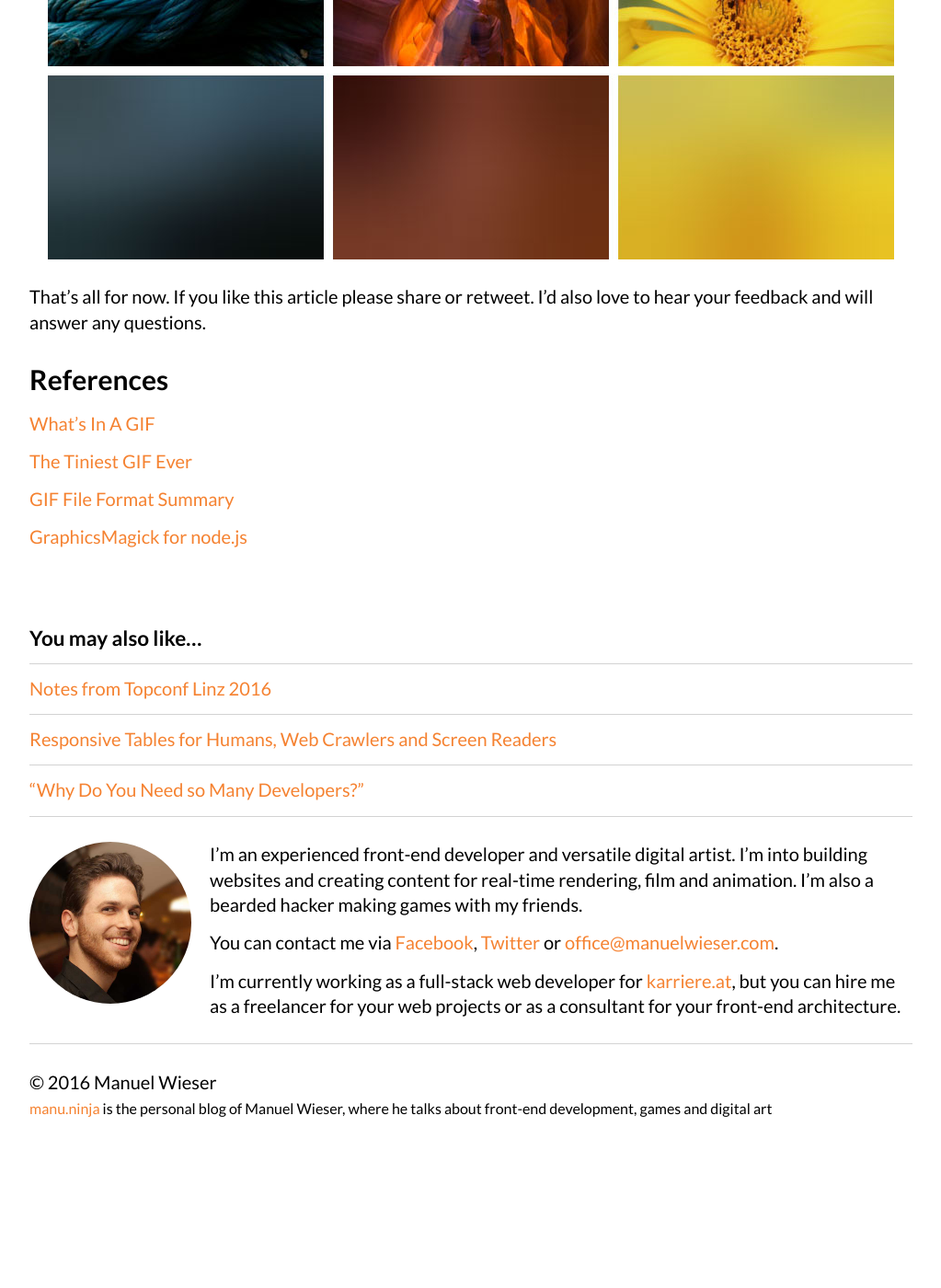
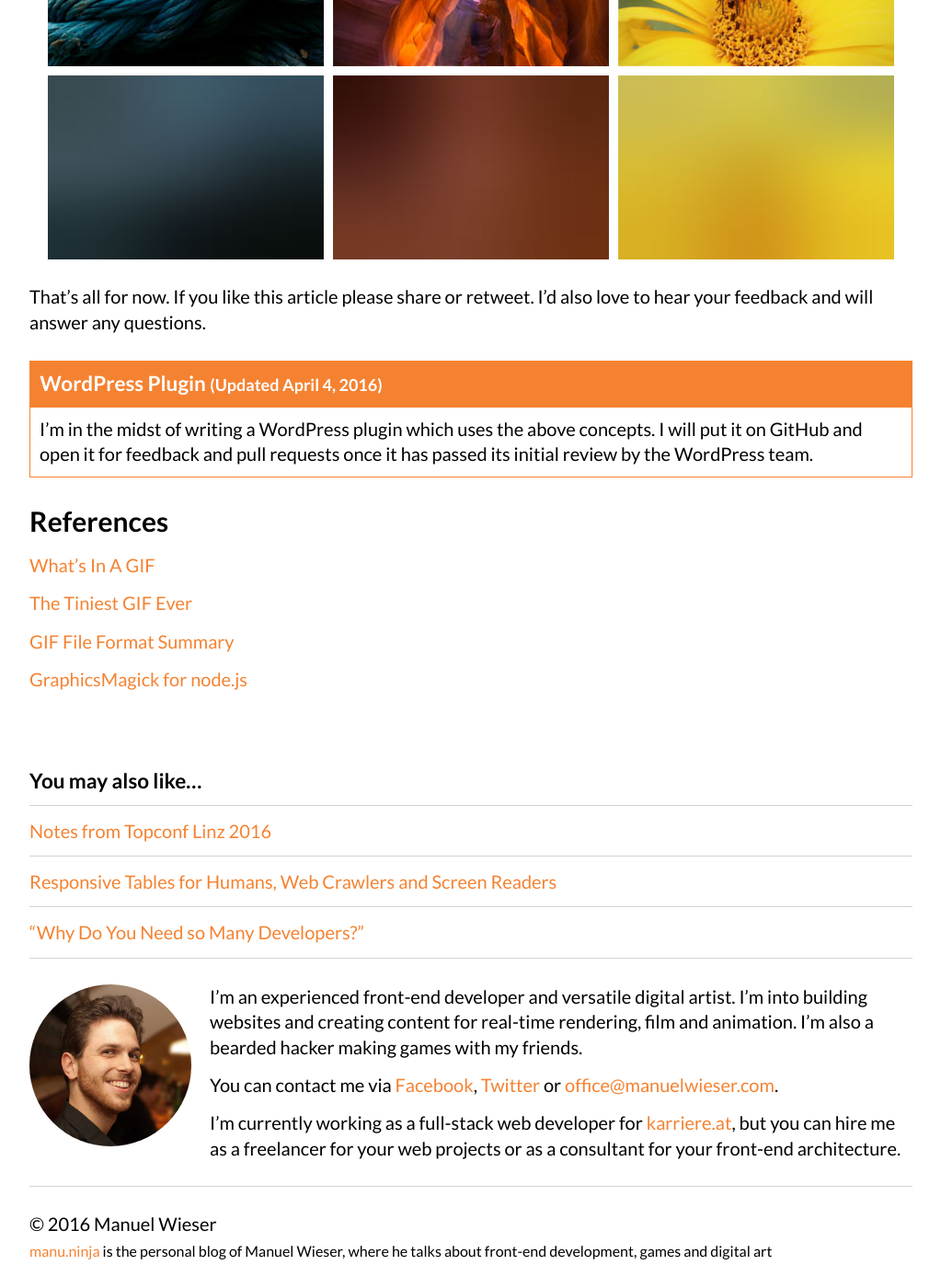
Before and after one commit to Lorti/manu.ninja, a Jekyll site: the page built from _posts/2016-03-09-dominant-colors-for-lazy-loading-images.md, in a window 1280 px wide and 1400 px high, scrolled down 5261 px. Shown: the whole window at 92% size, without its empty margins (128-1151 px from the left). Built offline with Jekyll 4.4.1, drawn with Linux system fonts in a browser that asks for light colours; nearby versions of some CDN libraries; comment, search, counter and statistics services are not loaded; before the commit the page ends 6506 px from its top, so only the background shows below that.

Commit message:
panel for WordPress plugin added

```diff
--- a/_layouts/default.html
+++ b/_layouts/default.html
@@ -1,7 +1,3 @@
----
-layout: compress
----
-
 <!DOCTYPE html>
 <html>
     <head>
--- a/_posts/2016-03-09-dominant-colors-for-lazy-loading-images.md
+++ b/_posts/2016-03-09-dominant-colors-for-lazy-loading-images.md
@@ -157,6 +157,11 @@
 
 That's all for now. If you like this article please share or retweet. I'd also love to hear your feedback and will answer any questions.
 
+<div class="Panel">
+    <h3 class="Panel-heading">WordPress Plugin <small>(Updated April 4, 2016)</small></h3>
+    <p class="Panel-body">I’m in the midst of writing a WordPress plugin which uses the above concepts. I will put it on GitHub and open it for feedback and pull requests once it has passed its initial review by the WordPress team.</p>
+</div>
+
 ## References
 
 [What’s In A GIF](http://www.matthewflickinger.com/lab/whatsinagif/bits_and_bytes.asp)
--- /dev/null
+++ b/_sass/components/_panel.scss
@@ -0,0 +1,16 @@
+.Panel {}
+
+.Panel-heading {
+    color: #fff;
+    background: #f58231;
+    padding: .5em;
+}
+
+h3.Panel-heading {
+    margin-bottom: 0;
+}
+
+.Panel-body {
+    padding: .5em;
+    border: 1px solid #f58231;
+}
--- a/_sass/main.scss
+++ b/_sass/main.scss
@@ -58,4 +58,5 @@ code {
 @import "components/footer";
 @import "components/form";
 @import "components/links";
+@import "components/panel";
 @import "utilities";
```
